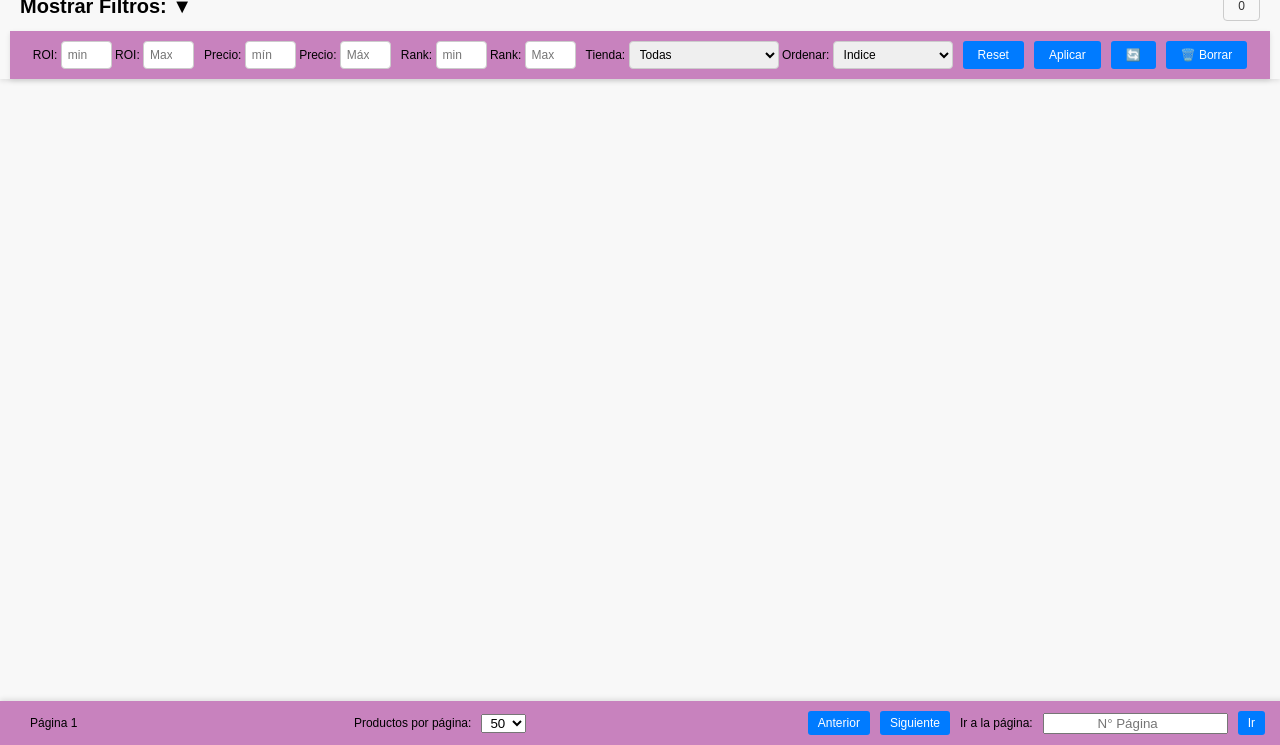
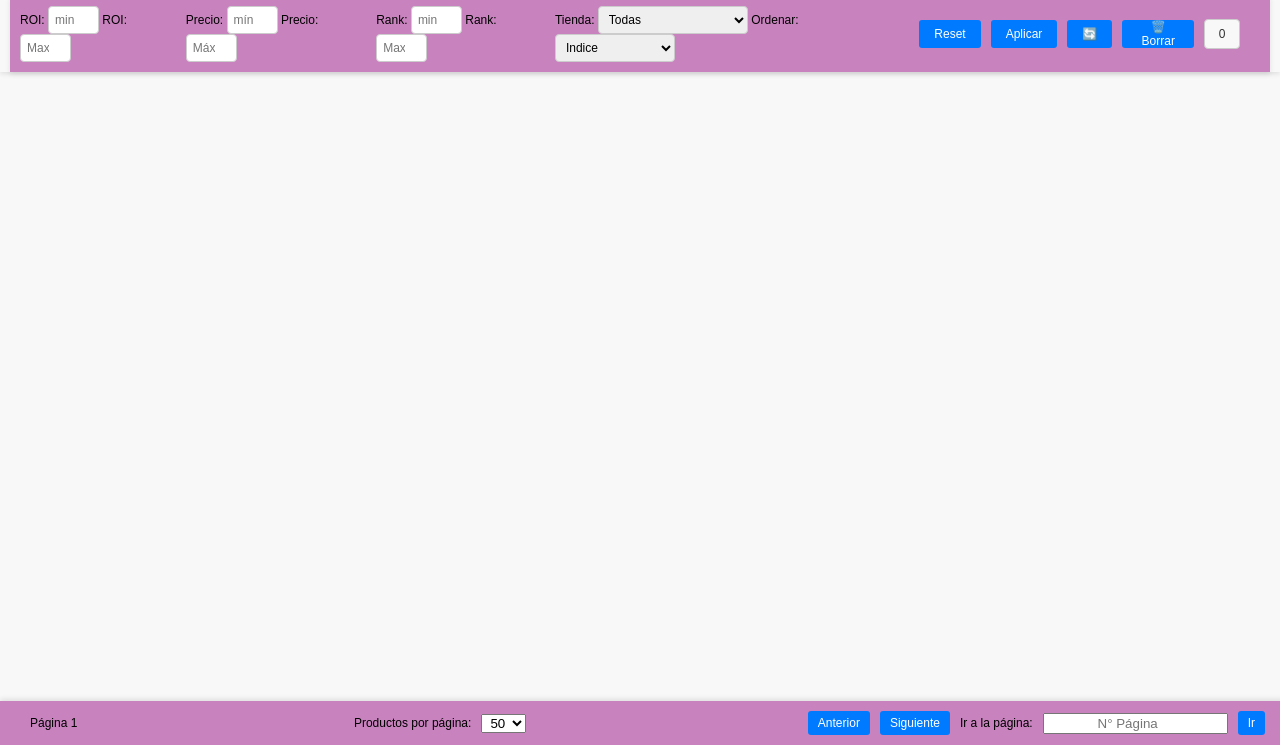
Before and after one commit to Italo1956/aoline1, a website: page index.html in a window 1280 px wide. Shown: the part 55-800 px from the top of the page. Drawn offline with Linux system fonts and the light colour scheme.

Commit message:
Update index.html

```diff
--- a/index.html
+++ b/index.html
@@ -10,10 +10,6 @@
 <body>
 <div class="header">
     <h1>AOLINE3</h1>
-    <div class="filtros-header">
-        <h2 class="filtros-toggle">Mostrar Filtros: ▼</h2>
-        <div class="contador-productos" title="Cantidad de productos">0</div>
-    </div>
     <div class="filter-menu-container">
         <div class="filter-menu">
             <!-- Filtros ROI -->
@@ -72,6 +68,7 @@
                 <button id="updateData" title="Actualizar datos">🔄</button>
                 <button id="deleteSelected" disabled>🗑️ Borrar</button>
             </div>
+            <div class="contador-productos" title="Cantidad de productos">0</div>
         </div>
     </div>
 </div>
```
